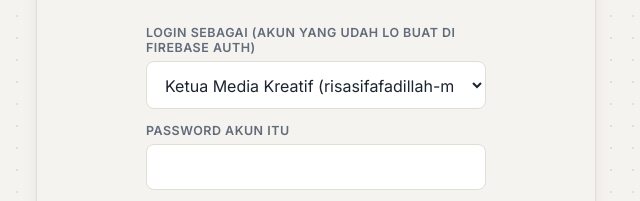
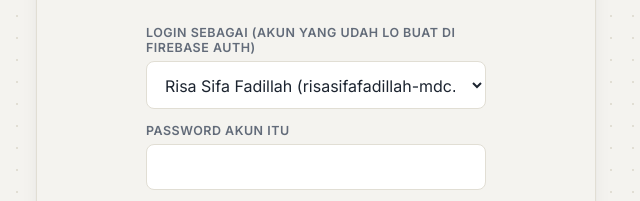
Before and after one commit to mediacreative262-commits/Batukunci, a plain HTML site: page seed.html in a window 1280 px wide. Shown: the part 349-550 px from the top of the page, 324-964 px from the left. Drawn offline with Linux system fonts and the light colour scheme.

Commit message:
Update seed.html

```diff
--- a/seed.html
+++ b/seed.html
@@ -50,12 +50,12 @@ const auth = firebase.auth();
 const db = firebase.firestore();
 
 const SEED_USERS = [
-  { id: 'risasifafadillah-mdc.26.2',    name: 'Ketua Media Kreatif' },
-  { id: 'muhammadfadlimustafidin-mdc.26.2',    name: 'Wakil Ketua Media Kreatif' },
-  { id: 'videlaalodia-mdc.26.2', name: 'Anggota 1' },
-  { id: 'adelfinaayusyafitri-mdc.26.2', name: 'Anggota 2' },
-  { id: 'yolapuspitar-mdc.26.2', name: 'Anggota 3' },
-  { id: 'nisarastari-mdc.26.2', name: 'Anggota 4' },
+  { id: 'risasifafadillah-mdc.26.2',    name: 'Risa Sifa Fadillah' },
+  { id: 'muhammadfadlimustafidin-mdc.26.2',    name: 'Muhammad Fadli Mustafidin' },
+  { id: 'videlaalodia-mdc.26.2', name: 'Videla Alodia' },
+  { id: 'adelfinaayusyafitri-mdc.26.2', name: 'Adelfina Ayu Syafitri' },
+  { id: 'yolapuspitar-mdc.26.2', name: 'Yola Puspita R' },
+  { id: 'nisarastari-mdc.26.2', name: 'Nisar Astari' },
 ];
 
 const SEED_DRIVE = [
```
